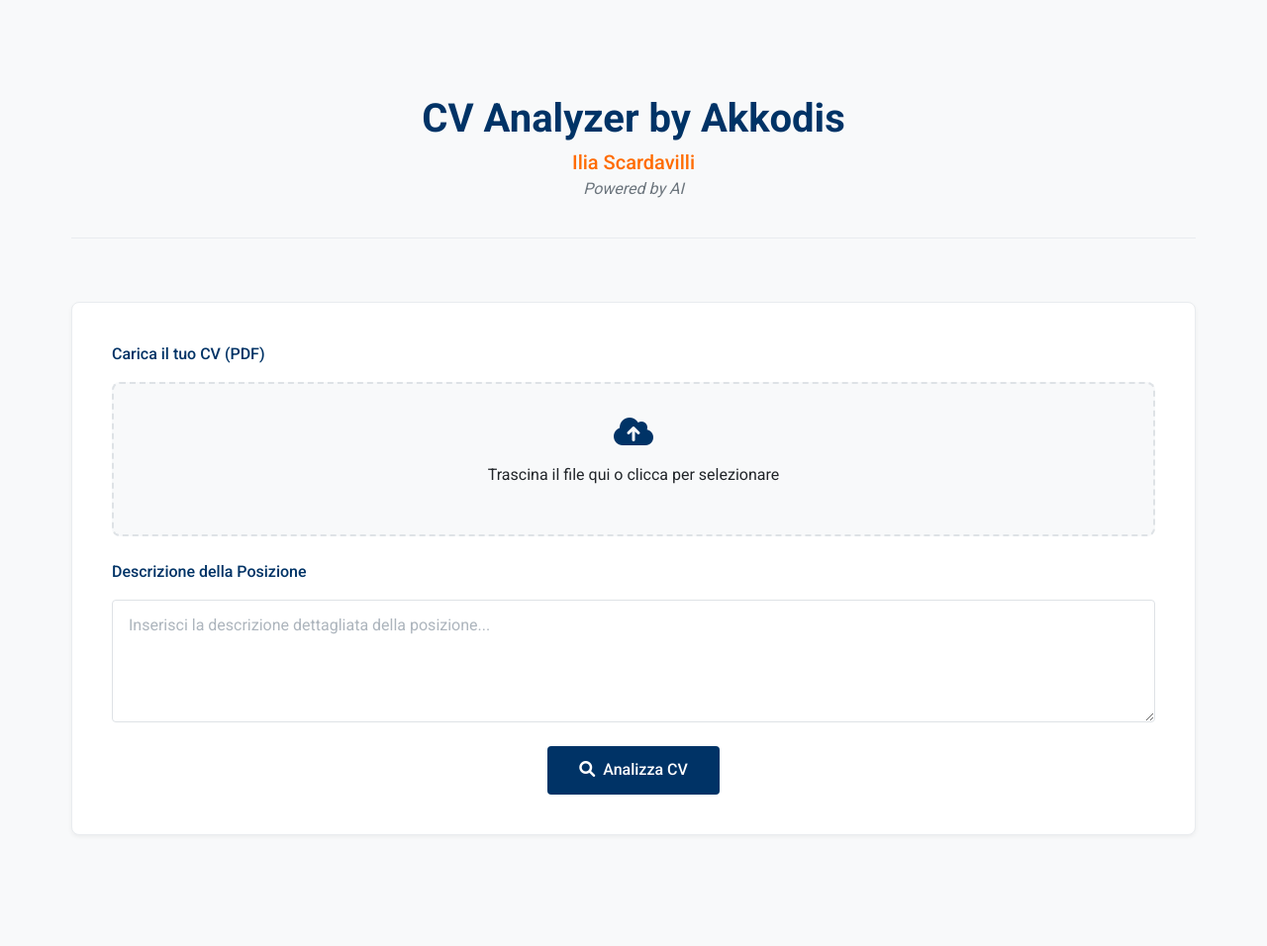
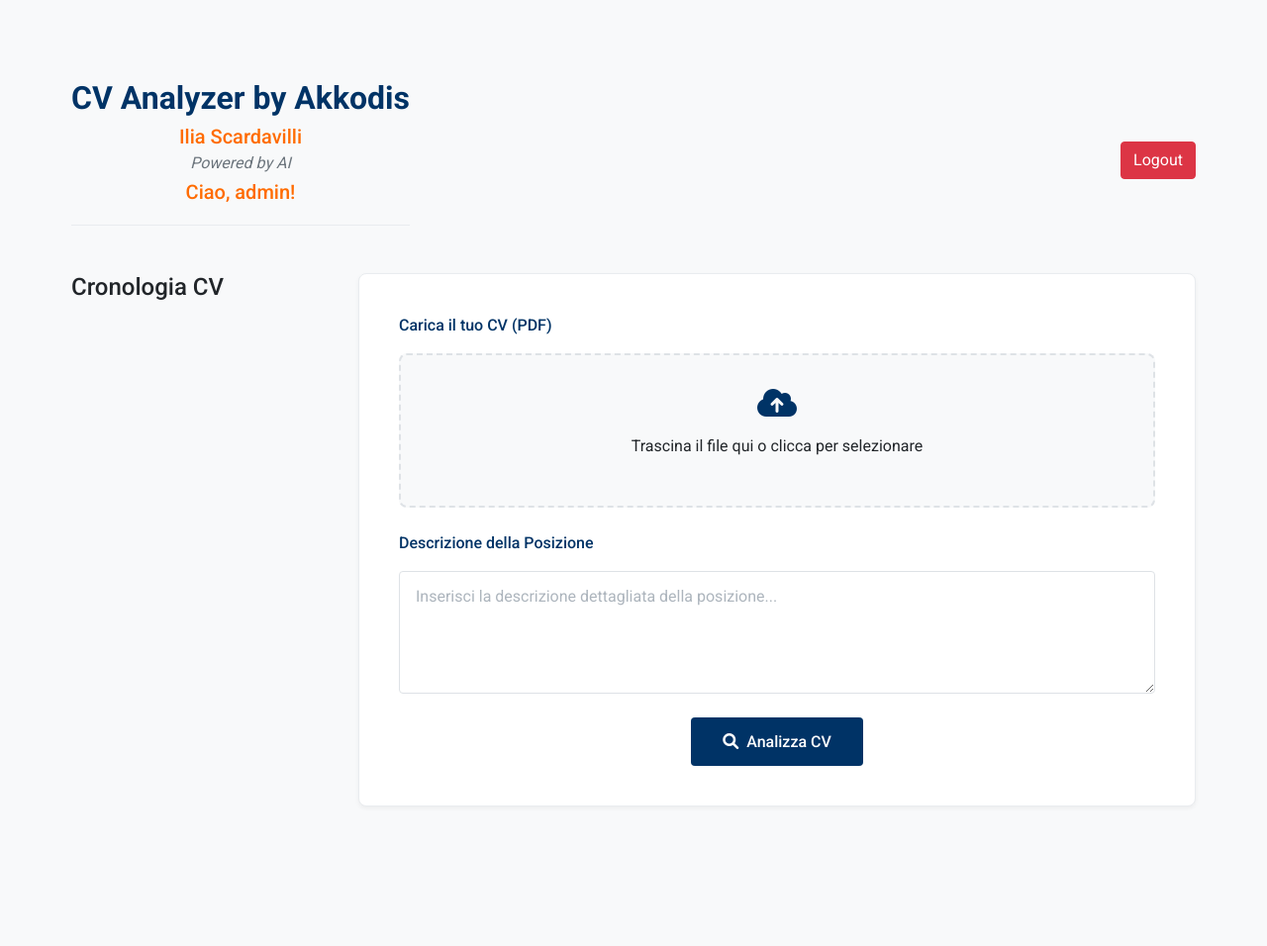
Before and after one commit to IlyaScardavilliAkkodis/IliaScardavilli, a Flask app: page / in a window 1280 px wide. Shown: the whole page at 99% size. After the commit the page ends 815 px from the top, so only its background shows below. Run offline with Flask 2, Linux system fonts and the light colour scheme; the visitor is signed in with stand-in values (Sample User, id 1); some libraries are stand-ins or nearby versions.

Commit message:
Update index.html

```diff
--- a/templates/index.html
+++ b/templates/index.html
@@ -2,11 +2,13 @@
 <html lang="it">
 <head>
     <meta charset="UTF-8">
-    <meta name="viewport" content="width=device-width, initial-scale=1.0">
     <title>CV Analyzer by Akkodis</title>
+
+    <!-- Bootstrap + FontAwesome -->
     <link href="https://cdn.jsdelivr.net/npm/bootstrap@5.1.3/dist/css/bootstrap.min.css" rel="stylesheet">
     <link href="https://cdnjs.cloudflare.com/ajax/libs/font-awesome/6.0.0/css/all.min.css" rel="stylesheet">
     <link href="https://fonts.googleapis.com/css2?family=Roboto:wght@300;400;500;700&display=swap" rel="stylesheet">
+
     <style>
         :root {
             --akkodis-blue: #003366;
@@ -23,7 +25,6 @@
             --gray-800: #343a40;
             --gray-900: #212529;
         }
-
         body {
             background: var(--gray-100);
             font-family: 'Roboto', sans-serif;
@@ -31,53 +32,45 @@
             padding: 2rem 0;
             color: var(--gray-900);
         }
-
         .container {
             max-width: 1200px;
             padding: 2rem;
         }
-
         .header {
             text-align: center;
-            margin-bottom: 4rem;
-            padding: 2rem 0;
+            margin-bottom: 2rem;
+            padding: 1rem 0;
             border-bottom: 1px solid var(--gray-200);
         }
-
         .header h1 {
             color: var(--akkodis-blue);
             font-weight: 700;
             margin-bottom: 0.5rem;
-            font-size: 2.5rem;
+            font-size: 2rem;
         }
-
         .header h5 {
             color: var(--akkodis-orange);
             margin-bottom: 0.3rem;
             font-weight: 500;
         }
-
         .header h6 {
             color: var(--gray-600);
             font-style: italic;
             font-weight: 400;
         }
-
         .upload-section {
             background: white;
             padding: 2.5rem;
             border-radius: 8px;
-            box-shadow: 0 2px 4px rgba(0, 0, 0, 0.05);
+            box-shadow: 0 2px 4px rgba(0,0,0,0.05);
             margin-bottom: 3rem;
             border: 1px solid var(--gray-200);
         }
-
         .form-label {
             font-weight: 500;
             color: var(--akkodis-blue);
             margin-bottom: 1rem;
         }
-
         .btn-primary {
             background: var(--akkodis-blue);
             border: none;
@@ -86,36 +79,30 @@
             border-radius: 4px;
             transition: all 0.2s ease;
         }
-
         .btn-primary:hover {
             background: var(--akkodis-dark-blue);
             transform: translateY(-1px);
         }
-
         .loading {
             display: none;
             text-align: center;
             margin: 3rem 0;
         }
-
         .spinner-border {
             width: 3rem;
             height: 3rem;
             color: var(--akkodis-blue);
         }
-
         .result-section {
             display: none;
         }
-
         .result-card {
             background: white;
             border-radius: 8px;
-            box-shadow: 0 2px 4px rgba(0, 0, 0, 0.05);
+            box-shadow: 0 2px 4px rgba(0,0,0,0.05);
             margin-bottom: 3rem;
             border: 1px solid var(--gray-200);
         }
-
         .result-header {
             background: var(--akkodis-blue);
             color: white;
@@ -124,7 +111,6 @@
             font-weight: 500;
             border-radius: 8px 8px 0 0;
         }
-
         .skill-badge {
             background: var(--gray-100);
             color: var(--akkodis-blue);
@@ -136,48 +122,38 @@
             font-weight: 500;
             border: 1px solid var(--gray-200);
         }
-
         .skill-badge:hover {
             background: var(--gray-200);
             transform: translateY(-1px);
         }
-
         .adequacy-score {
-            font-size: 3rem;
+            font-size: 2rem;
             font-weight: 700;
             color: var(--akkodis-blue);
             text-align: center;
-            margin: 1.5rem 0;
+            margin: 1rem 0;
         }
-
         .question-item {
             border-left: 3px solid var(--akkodis-blue);
             margin-bottom: 0.8rem;
             padding: 1rem;
-            transition: all 0.2s ease;
             background: var(--gray-100);
             border-radius: 0 4px 4px 0;
         }
-
         .question-item:hover {
             background: var(--gray-200);
         }
-
         .file-upload-wrapper {
             position: relative;
             margin-bottom: 1.5rem;
         }
-
         .file-upload-input {
             opacity: 0;
             position: absolute;
-            top: 0;
-            left: 0;
-            width: 100%;
-            height: 100%;
+            top:0; left:0;
+            width:100%; height:100%;
             cursor: pointer;
         }
-
         .file-upload-label {
             display: block;
             padding: 2rem;
@@ -188,85 +164,93 @@
             transition: all 0.2s ease;
             background: var(--gray-100);
         }
-
         .file-upload-label:hover {
             background: var(--gray-200);
             border-color: var(--akkodis-blue);
         }
-
         .file-upload-icon {
             font-size: 2rem;
             color: var(--akkodis-blue);
-            margin-bottom: 1rem;
+            margin-bottom:1rem;
         }
-
         .file-name {
-            margin-top: 1rem;
-            font-size: 0.9rem;
+            margin-top:1rem;
+            font-size:0.9rem;
             color: var(--gray-600);
-            font-weight: 500;
+            font-weight:500;
         }
-
         .section-title {
             color: var(--akkodis-blue);
-            font-weight: 500;
-            margin-bottom: 1.5rem;
+            font-weight:500;
+            margin-bottom:1.5rem;
             position: relative;
-            padding-bottom: 0.5rem;
+            padding-bottom:0.5rem;
         }
-
         .section-title::after {
-            content: '';
-            position: absolute;
-            bottom: 0;
-            left: 0;
-            width: 40px;
-            height: 2px;
+            content:'';
+            position:absolute; bottom:0; left:0;
+            width:40px; height:2px;
             background: var(--akkodis-orange);
         }
-
         .form-control {
-            border-radius: 4px;
-            padding: 0.8rem 1rem;
-            border: 1px solid var(--gray-300);
-            transition: all 0.2s ease;
+            border-radius:4px;
+            padding:0.8rem 1rem;
+            border:1px solid var(--gray-300);
         }
-
         .form-control:focus {
-            border-color: var(--akkodis-blue);
-            box-shadow: 0 0 0 0.2rem rgba(0, 51, 102, 0.1);
+            border-color:var(--akkodis-blue);
+            box-shadow:0 0 0 0.2rem rgba(0,51,102,0.1);
         }
-
         .form-control::placeholder {
             color: var(--gray-500);
         }
-
-        textarea.form-control {
-            min-height: 120px;
+        .card-body {
+            padding:2rem;
         }
-
-        .card-body {
-            padding: 2rem;
-        }
-
         .lead {
             color: var(--gray-800);
-            font-weight: 500;
+            font-weight:500;
         }
-
         .text-muted {
             color: var(--gray-600) !important;
         }
+
+        /* SIDEBAR HISTORY */
+        .history-list {
+            max-height: 300px;
+            overflow-y: auto;
+        }
     </style>
 </head>
+
 <body>
     <div class="container">
+
+        <!-- Top row: heading + link logout -->
+        <div class="d-flex justify-content-between align-items-center mb-3">
             <div class="header">
               <h1>CV Analyzer by Akkodis</h1>
               <h5>Ilia Scardavilli</h5>
               <h6>Powered by AI</h6>
+              <h5>Ciao, {{ username }}!</h5>
+            </div>
+            <div class="text-end">
+              <a href="/logout" class="btn btn-danger">Logout</a>
+            </div>
           </div>
 
+        <div class="row">
+            <!-- Colonna 1: Cronologia CV -->
+            <div class="col-md-3">
+                <h4 class="mb-3">Cronologia CV</h4>
+                <ul id="historyList" class="list-group history-list">
+                    <!-- Popolato da loadHistory() -->
+                </ul>
+            </div>
+
+            <!-- Colonna 2: Sezione Upload + Risultati -->
+            <div class="col-md-9">
+                <!-- Sezione Upload -->
                 <div class="upload-section">
                     <form id="analyzeForm" method="POST" enctype="multipart/form-data">
                         <div class="mb-4">
@@ -295,6 +279,7 @@
                     </form>
                 </div>
 
+                <!-- Spinner loading -->
                 <div class="loading">
                     <div class="spinner-border" role="status">
                         <span class="visually-hidden">Loading...</span>
@@ -302,6 +287,7 @@
                     <p class="mt-3">Analisi in corso...</p>
                 </div>
 
+                <!-- Sezione risultati -->
                 <div id="results" class="result-section">
                     <div class="result-card">
                         <h3 class="result-header">Risultati dell'analisi</h3>
@@ -324,7 +310,7 @@
                                 </div>
                             </div>
 
-                    <!-- New Contact Information Section -->
+                            <!-- Contatti -->
                             <div class="row mb-4">
                                 <div class="col-md-6">
                                     <h4 class="section-title"><i class="fas fa-address-card me-2"></i>Informazioni di Contatto</h4>
@@ -333,6 +319,11 @@
                                         <p class="mb-2"><i class="fas fa-phone me-2"></i><span id="candidatePhone"></span></p>
                                         <p class="mb-2"><i class="fas fa-map-marker-alt me-2"></i><span id="candidateLocation"></span></p>
                                         <p class="mb-2"><i class="fas fa-birthday-cake me-2"></i><span id="candidateAge"></span></p>
+                                        <p class="mb-2"><i class="fas fa-calendar-alt me-2"></i><span id="candidateBirthdate"></span></p>
+                                        <p class="mb-2"><i class="fas fa-venus-mars me-2"></i><span id="candidateGender"></span></p>
+                                        <p class="mb-2"><i class="fas fa-flag me-2"></i><span id="candidateNationality"></span></p>
+                                        <p class="mb-2"><i class="fas fa-home me-2"></i><span id="candidateAddress"></span></p>
+                                        <p class="mb-2"><i class="fab fa-linkedin me-2"></i><a id="candidateLinkedin" href="#" target="_blank"></a></p>
                                     </div>
                                 </div>
                                 <div class="col-md-6">
@@ -349,7 +340,7 @@
                                 </div>
                             </div>
 
-                    <!-- New Last Experience Section -->
+                            <!-- Ultima esperienza -->
                             <div class="row mb-4">
                                 <div class="col-12">
                                     <h4 class="section-title"><i class="fas fa-briefcase me-2"></i>Ultima Esperienza Lavorativa</h4>
@@ -376,6 +367,7 @@
                                 </div>
                             </div>
 
+                            <!-- Competenze -->
                             <div class="row mb-4">
                                 <div class="col-md-6">
                                     <h4 class="section-title"><i class="fas fa-code me-2"></i>Competenze Tecniche</h4>
@@ -387,16 +379,19 @@
                                 </div>
                             </div>
 
+                            <!-- Competenze Mancanti -->
                             <div class="mb-4">
                                 <h4 class="section-title"><i class="fas fa-exclamation-triangle me-2"></i>Competenze Mancanti</h4>
                                 <div id="missingSkills"></div>
                             </div>
 
+                            <!-- Domande per il colloquio -->
                             <div class="mb-4">
                                 <h4 class="section-title"><i class="fas fa-comments me-2"></i>Domande per il Colloquio</h4>
                                 <ul id="interviewQuestions" class="list-group list-group-flush"></ul>
                             </div>
 
+                            <!-- Difesa -->
                             <div class="row mb-4">
                                 <div class="col-md-6">
                                     <h4 class="section-title"><i class="fas fa-shield-alt me-2"></i>Compatibilità con il Settore Difesa</h4>
@@ -424,27 +419,68 @@
                                     </div>
                                 </div>
                             </div>
+                            <!-- Fine sezione difesa -->
                         </div>
                     </div>
                 </div>
+                <!-- Fine results -->
+            </div> <!-- fine col-md-9 -->
+        </div> <!-- fine row -->
     </div>
 
     <script src="https://cdn.jsdelivr.net/npm/bootstrap@5.1.3/dist/js/bootstrap.bundle.min.js"></script>
     <script>
-        // File upload handling
+        // Carica la cronologia
+        async function loadHistory() {
+            try {
+              const resp = await fetch('/history');
+              if (!resp.ok) {
+                console.error('Errore caricamento cronologia');
+                return;
+              }
+              const data = await resp.json();
+              const historyList = document.getElementById('historyList');
+              historyList.innerHTML = '';
+              if (data.length === 0) {
+                const li = document.createElement('li');
+                li.className = 'list-group-item';
+                li.textContent = 'Nessun CV analizzato finora';
+                historyList.appendChild(li);
+              } else {
+                data.forEach(item => {
+                  // item = { owner, cvName, analysis, timestamp }
+                  const li = document.createElement('li');
+                  li.className = 'list-group-item';
+
+                  // Esempio: "[2023-07-20 12:00:00] (owner=ilia) CV: MyCv.pdf"
+                  li.textContent = [${item.timestamp}] (${item.owner}) CV: ${item.cvName};
+
+                  historyList.appendChild(li);
+                });
+              }
+            } catch(e) {
+              console.error('Errore loadHistory: ', e);
+            }
+          }
+
+
+        document.addEventListener('DOMContentLoaded', () => {
+          loadHistory();
+        });
+
+        // Gestione caricamento file
         document.getElementById('cvFile').addEventListener('change', function(e) {
             const fileName = e.target.files[0]?.name || 'Nessun file selezionato';
             document.getElementById('fileName').textContent = fileName;
         });
 
+        // Submit form
         document.getElementById('analyzeForm').addEventListener('submit', async (e) => {
             e.preventDefault();
 
-            const form = e.target;
             const loading = document.querySelector('.loading');
             const resultSection = document.getElementById('results');
 
-            // Show loading
             loading.style.display = 'block';
             resultSection.style.display = 'none';
 
@@ -454,37 +490,46 @@
             formData.append('job_description', document.getElementById('jobDescription').value);
 
             try {
-
-                // Then proceed with the analysis
+                // Analisi
                 const response = await fetch('/upload', {
                     method: 'POST',
                     body: formData
                 });
-
                 const data = await response.json();
 
                 if (data.error) {
                     throw new Error(data.error);
                 }
 
-                // Update UI with results
+                // Aggiorna UI
                 document.getElementById('mainRole').textContent = data.ruolo_principale;
                 document.getElementById('adequacyScore').textContent = data.adeguatezza + '/10';
                 document.getElementById('adequacyExplanation').textContent = data.motivazione_adeguatezza;
 
-                // Update contact information
                 document.getElementById('candidateEmail').textContent = data.email || 'Non specificato';
                 document.getElementById('candidatePhone').textContent = data.telefono || 'Non specificato';
                 document.getElementById('candidateLocation').textContent = data.localita || 'Non specificato';
                 document.getElementById('candidateAge').textContent = data.eta || 'Non specificato';
+                document.getElementById('candidateBirthdate').textContent = data.data_nascita || 'Non specificata';
+                document.getElementById('candidateGender').textContent = data.sesso || 'Non specificato';
+                document.getElementById('candidateNationality').textContent = data.nazionalita || 'Non specificata';
+                document.getElementById('candidateAddress').textContent = data.indirizzo || 'Non specificato';
 
-                // Update mobility information
+                if (data.linkedin) {
+                    const linkElem = document.getElementById('candidateLinkedin');
+                    linkElem.textContent = data.linkedin;
+                    linkElem.href = data.linkedin;
+                } else {
+                    document.getElementById('candidateLinkedin').textContent = 'Non disponibile';
+                    document.getElementById('candidateLinkedin').removeAttribute('href');
+                }
+
+                // Mobilità
                 const mobilityStatus = document.getElementById('mobilityStatus');
-                mobilityStatus.className = `alert ${data.disponibilita_mobilita ? 'alert-success' : 'alert-warning'}`;
-
-                document.getElementById('mobilityText').textContent = data.disponibilita_mobilita ?
-                    'Il candidato è disponibile a trasferte/trasferimenti' :
-                    'Il candidato non ha espresso disponibilità esplicita a trasferte/trasferimenti';
+                mobilityStatus.className = alert ${data.disponibilita_mobilita ? 'alert-success' : 'alert-warning'};
+                document.getElementById('mobilityText').textContent = data.disponibilita_mobilita
+                    ? 'Il candidato è disponibile a trasferte/trasferimenti'
+                    : 'Il candidato non ha espresso disponibilità esplicita a trasferte/trasferimenti';
 
                 const mobilityExperiences = document.getElementById('mobilityExperiences');
                 mobilityExperiences.innerHTML = '';
@@ -492,7 +537,7 @@
                     data.esperienze_mobilita.forEach(exp => {
                         const li = document.createElement('li');
                         li.className = 'list-group-item';
-                        li.innerHTML = `<i class="fas fa-map-marker-alt me-2"></i>${exp}`;
+                        li.innerHTML = <i class="fas fa-map-marker-alt me-2"></i>${exp};
                         mobilityExperiences.appendChild(li);
                     });
                 } else {
@@ -502,12 +547,12 @@
                     mobilityExperiences.appendChild(li);
                 }
 
-                // Update skills
+                // Skills
                 updateSkillsList('technicalSkills', data.competenze_tecniche);
                 updateSkillsList('softSkills', data.competenze_trasversali);
                 updateSkillsList('missingSkills', data.competenze_mancanti);
 
-                // Update questions
+                // Domande
                 const questionsList = document.getElementById('interviewQuestions');
                 questionsList.innerHTML = '';
                 data.domande_colloquio.forEach(question => {
@@ -517,20 +562,18 @@
                     questionsList.appendChild(li);
                 });
 
-                // Update last experience information
+                // Ultima esperienza
                 document.getElementById('lastCompany').textContent = data.ultima_esperienza?.azienda || 'Non specificato';
                 document.getElementById('lastPeriod').textContent = data.ultima_esperienza?.periodo || 'Non specificato';
                 document.getElementById('lastRole').textContent = data.ultima_esperienza?.ruolo || 'Non specificato';
                 document.getElementById('lastDescription').textContent = data.ultima_esperienza?.descrizione || 'Non specificato';
 
-                // Update availability information
                 const availabilityStatus = document.getElementById('availabilityStatus');
-                const isCurrentlyEmployed = data.ultima_esperienza?.attualmente_impiegato || false;
-                availabilityStatus.className = `alert ${isCurrentlyEmployed ? 'alert-warning' : 'alert-success'}`;
-
-                document.getElementById('availabilityText').textContent = isCurrentlyEmployed ?
-                    'Il candidato è attualmente impiegato' :
-                    'Il candidato è disponibile per nuove opportunità';
+                const isEmployed = data.ultima_esperienza?.attualmente_impiegato || false;
+                availabilityStatus.className = alert ${isEmployed ? 'alert-warning' : 'alert-success'};
+                document.getElementById('availabilityText').textContent = isEmployed
+                    ? 'Il candidato è attualmente impiegato'
+                    : 'Il candidato è disponibile per nuove opportunità';
 
                 const responsibilitiesList = document.getElementById('lastResponsibilities');
                 responsibilitiesList.innerHTML = '';
@@ -548,7 +591,7 @@
                     responsibilitiesList.appendChild(li);
                 }
 
-                // Update defense compatibility information
+                // Difesa
                 const defenseStatus = document.getElementById('defenseStatus');
                 const defenseAnalysis = data.defense_compatibility || {
                     is_defense_compatible: false,
@@ -557,26 +600,24 @@
                     security_clearance: false,
                     explanation: 'Analisi della compatibilità con il settore difesa non disponibile'
                 };
-
                 defenseStatus.className = alert ${defenseAnalysis.is_defense_compatible ? 'alert-success' : 'alert-warning'};
                 document.getElementById('defenseText').textContent = defenseAnalysis.explanation;
 
-                // Update indicators
                 document.getElementById('explicitAvailability').textContent = defenseAnalysis.explicit_availability ? 'Sì' : 'No';
                 document.getElementById('relevantExperience').textContent = defenseAnalysis.relevant_experience ? 'Sì' : 'No';
                 document.getElementById('securityClearance').textContent = defenseAnalysis.security_clearance ? 'Sì' : 'No';
 
-                // Update badge colors based on values
-                const indicators = ['explicitAvailability', 'relevantExperience', 'securityClearance'];
-                indicators.forEach(indicator => {
-                    const badge = document.getElementById(indicator);
-                    badge.className = `badge ${badge.textContent === 'Sì' ? 'bg-success' : 'bg-danger'} rounded-pill`;
-
+                const indicators = ['explicitAvailability','relevantExperience','securityClearance'];
+                indicators.forEach(id => {
+                    const badge = document.getElementById(id);
+                    badge.className = badge ${badge.textContent === 'Sì' ? 'bg-success' : 'bg-danger'} rounded-pill;
                 });
 
-                // Show results
                 loading.style.display = 'none';
                 resultSection.style.display = 'block';
+
+                // Ricarica la cronologia se vuoi aggiornare la sidebar
+                loadHistory();
 
             } catch (error) {
                 alert('Errore durante l\'analisi: ' + error.message);
@@ -587,7 +628,7 @@
         function updateSkillsList(elementId, skills) {
             const container = document.getElementById(elementId);
             container.innerHTML = '';
-            skills.forEach(skill => {
+            (skills || []).forEach(skill => {
                 const badge = document.createElement('span');
                 badge.className = 'skill-badge';
                 badge.innerHTML = <i class="fas fa-check me-1"></i>${skill};
```
Lines whose indentation alone changed are shown as unchanged.
